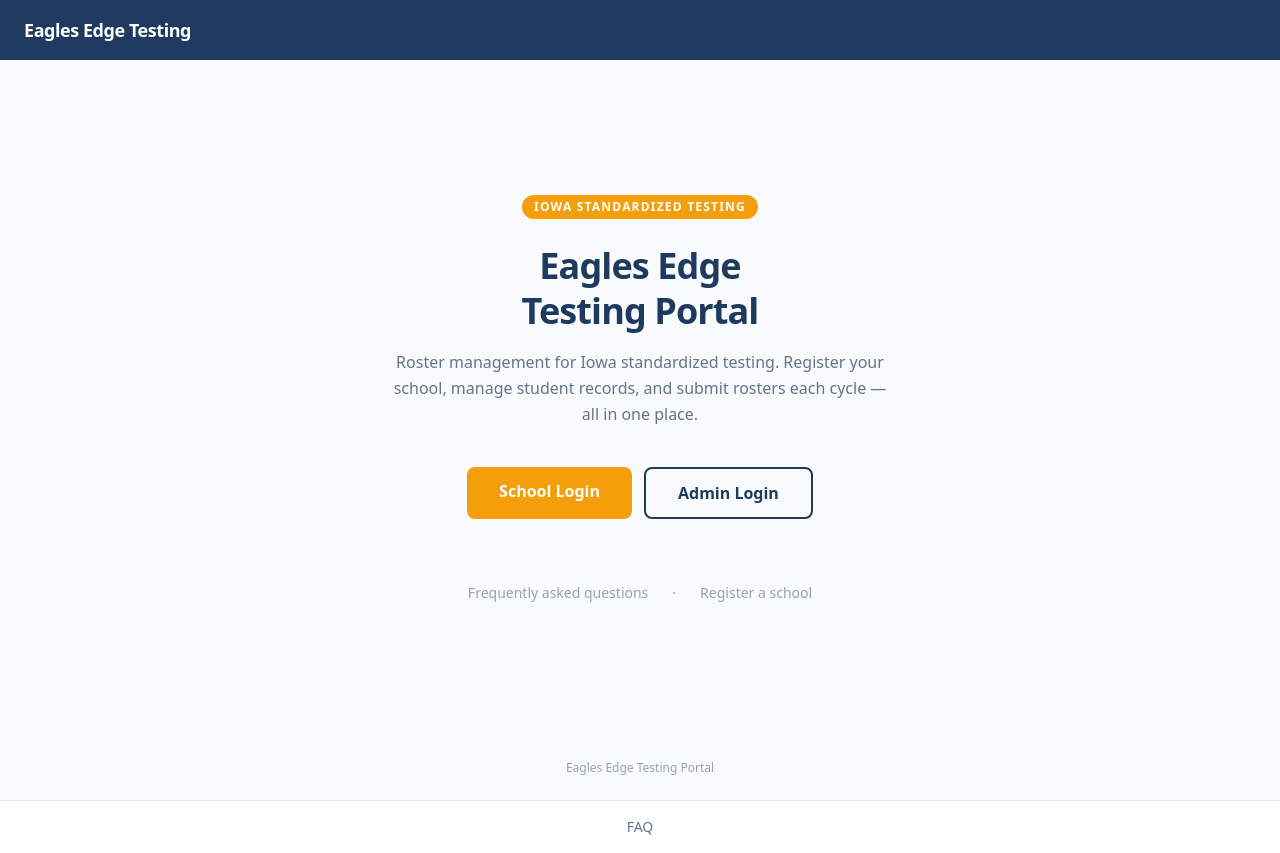
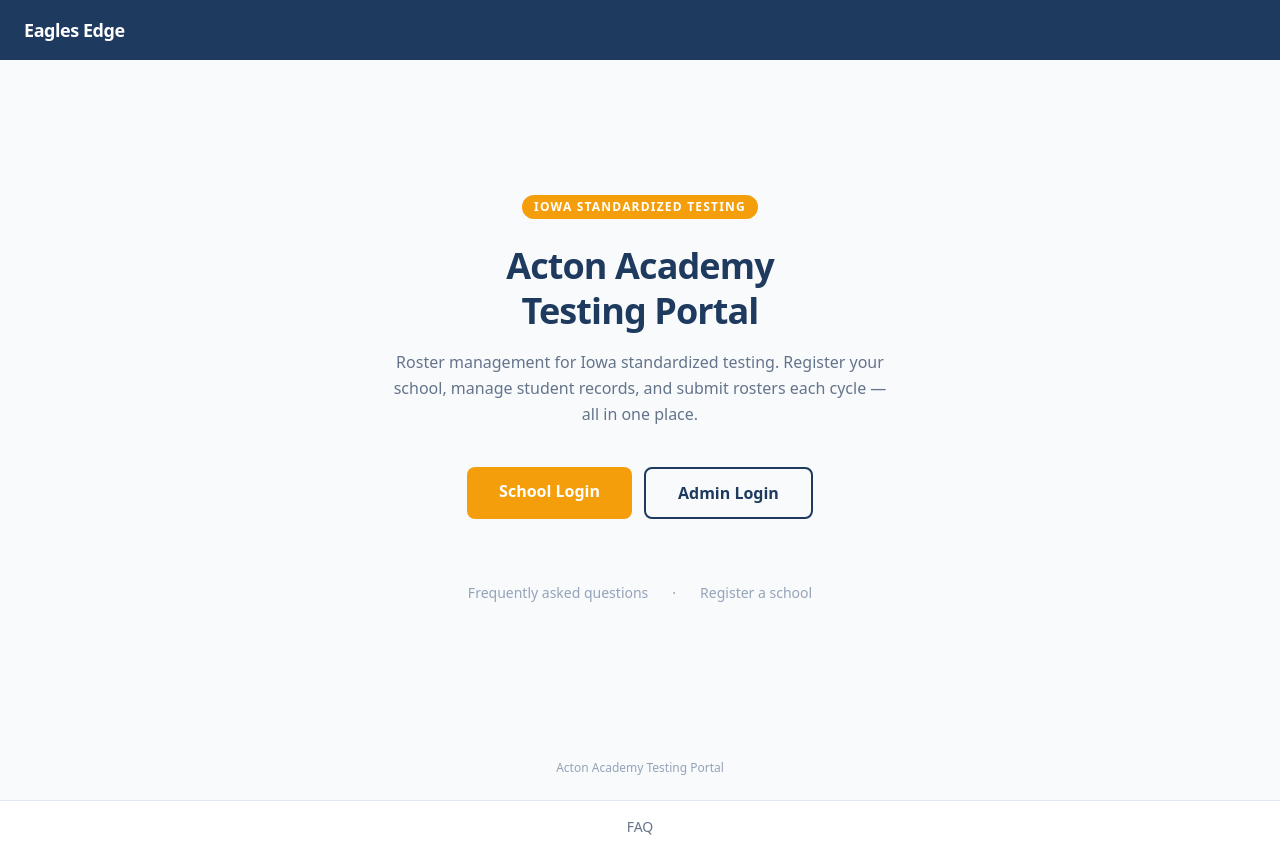
Before and after one commit to Timpesta/iowa_testing_app, a Next.js app: page / in a window 1280 px wide. Built offline with nearby package versions, Linux system fonts and the light colour scheme.

Commit message:
Small Wording Changes

```diff
--- a/app/admin/(protected)/layout.tsx
+++ b/app/admin/(protected)/layout.tsx
@@ -34,7 +34,7 @@
         {/* Logo */}
         <div className="px-4 py-4 border-b border-navy-800">
           <Link href="/admin" className="text-white font-bold text-base tracking-tight hover:opacity-90 block">
-            Eagles Edge Testing
+            Eagles Edge
           </Link>
           <span className="text-xs text-navy-300 font-medium uppercase tracking-wider mt-0.5 block">
             Admin
--- a/app/admin/login/page.tsx
+++ b/app/admin/login/page.tsx
@@ -9,7 +9,7 @@
     <div className="min-h-screen bg-slate-50 flex flex-col">
       <header className="bg-navy-800 px-6 py-4">
         <Link href="/" className="text-white font-bold text-lg tracking-tight hover:opacity-90">
-          Eagles Edge Testing
+          Eagles Edge
         </Link>
       </header>
 
--- a/app/faq/page.tsx
+++ b/app/faq/page.tsx
@@ -20,7 +20,7 @@
   {
     question: "Who do I contact for help?",
     answer:
-      "For technical or process questions, contact the Eagles Edge Testing administrator. Contact details will be updated here once finalized.",
+      "For technical or process questions, contact the Eagles Edge administrator. Contact details will be updated here once finalized.",
   },
 ];
 
@@ -29,7 +29,7 @@
     <div className="min-h-screen bg-slate-50 flex flex-col">
       <header className="bg-navy-800 px-6 py-4">
         <Link href="/" className="text-white font-bold text-lg tracking-tight hover:opacity-90">
-          Eagles Edge Testing
+          Eagles Edge
         </Link>
       </header>
 
--- a/app/login/page.tsx
+++ b/app/login/page.tsx
@@ -13,7 +13,7 @@
     <div className="min-h-screen bg-slate-50 flex flex-col">
       <header className="bg-navy-800 px-6 py-4">
         <Link href="/" className="text-white font-bold text-lg tracking-tight hover:opacity-90">
-          Eagles Edge Testing
+          Eagles Edge
         </Link>
       </header>
 
--- a/app/page.tsx
+++ b/app/page.tsx
@@ -7,7 +7,7 @@
       {/* Top bar */}
       <header className="bg-navy-800 px-6 py-4">
         <span className="text-white font-bold text-lg tracking-tight">
-          Eagles Edge Testing
+          Eagles Edge
         </span>
       </header>
 
@@ -18,7 +18,7 @@
             Iowa Standardized Testing
           </div>
           <h1 className="text-4xl font-bold text-navy-800 mb-4 tracking-tight leading-tight">
-            Eagles Edge<br />Testing Portal
+            Acton Academy<br />Testing Portal
           </h1>
           <p className="text-slate-500 text-base mb-10 leading-relaxed">
             Roster management for Iowa standardized testing.
@@ -41,7 +41,7 @@
       </main>
 
       <footer className="text-center text-xs text-slate-400 py-6">
-        Eagles Edge Testing Portal
+          Acton Academy Testing Portal
       </footer>
     </div>
   );
--- a/app/register/page.tsx
+++ b/app/register/page.tsx
@@ -6,7 +6,7 @@
     <div className="min-h-screen bg-slate-50 flex flex-col">
       <header className="bg-navy-800 px-6 py-4">
         <Link href="/" className="text-white font-bold text-lg tracking-tight hover:opacity-90">
-          Eagles Edge Testing
+          Eagles Edge
         </Link>
       </header>
 
--- a/app/school/layout.tsx
+++ b/app/school/layout.tsx
@@ -29,7 +29,7 @@
           {/* Logo / school name */}
           <div className="flex items-center gap-3">
             <Link href="/" className="text-white font-bold text-base tracking-tight hover:opacity-90 shrink-0">
-              Eagles Edge Testing
+              Eagles Edge
             </Link>
             <span className="text-navy-300 hidden sm:inline text-sm">·</span>
             <span className="text-navy-200 text-sm hidden sm:inline truncate max-w-[180px]">
```
